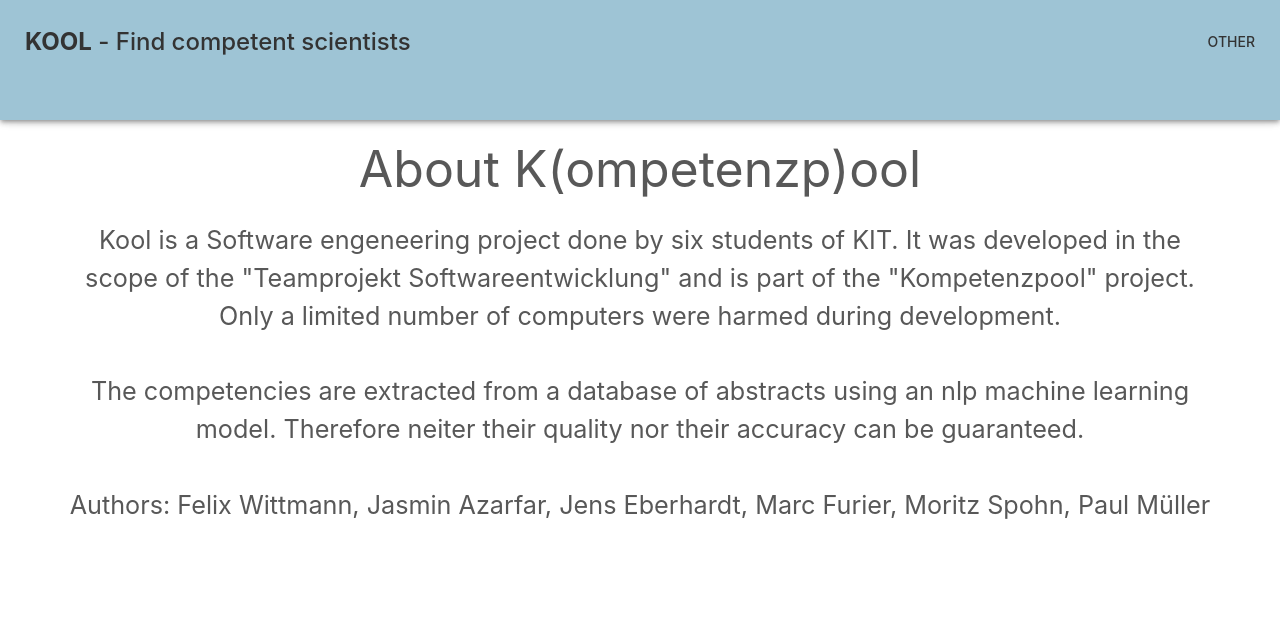
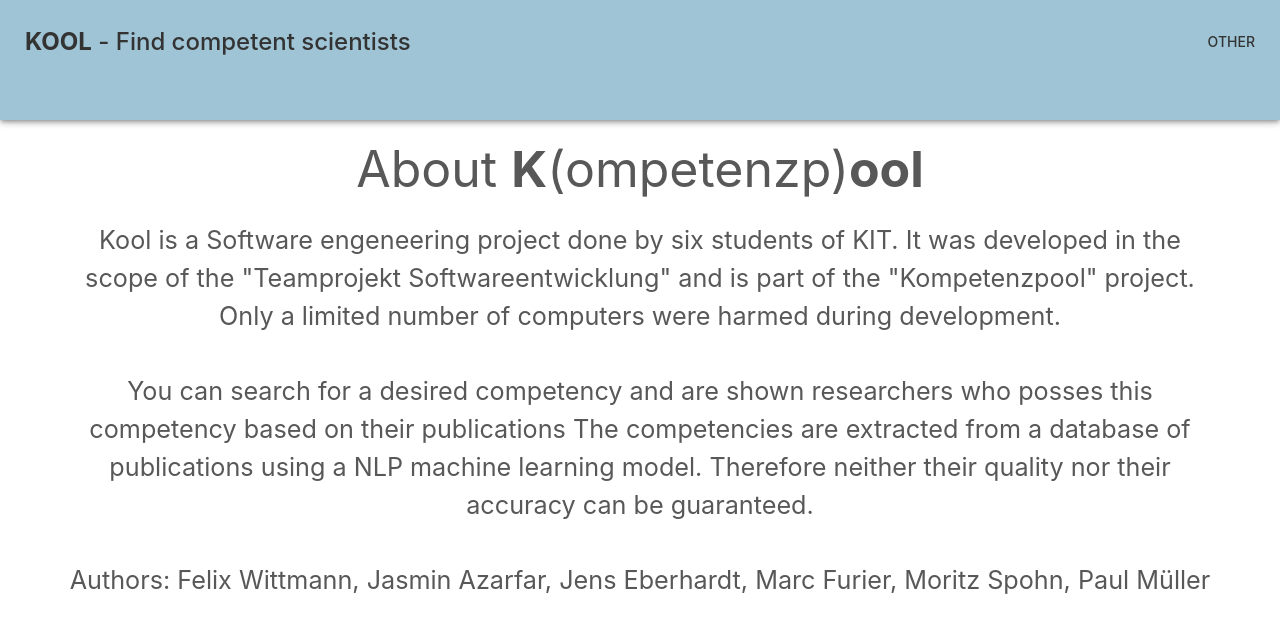
Before and after one commit to PaulKMueller/kool, a Django app: page /aboutkool/ in a window 1280 px wide. Shown: the top 633 px of the page. Run offline with Django 4.2, Linux system fonts and the light colour scheme; some libraries are stand-ins or nearby versions.

Commit message:
[refactor] grammatical corrections

```diff
--- a/frontend/templates/aboutkool.html
+++ b/frontend/templates/aboutkool.html
@@ -8,14 +8,15 @@
 </div>
 
 <div class="container" style="width: 90%;">
-  <h1 class="flow-text" style="padding-top: 100px; font-size: 50px">About K(ompetenzp)ool</h1>
+  <h1 class="flow-text" style="padding-top: 100px; font-size: 50px">About <b>K</b>(ompetenzp)<b>ool</b></h1>
   <p class="flow-text" >Kool is a Software engeneering project done by six students of KIT.
     It was developed in the scope of the "Teamprojekt Softwareentwicklung" and is part of the "Kompetenzpool" project.
     <br>
     Only a limited number of computers were harmed during development.
     <br><br>
-    The competencies are extracted from a database of abstracts using an nlp machine learning model.
-    Therefore neiter their quality nor their accuracy can be guaranteed.
+    You can search for a desired competency and are shown researchers who posses this competency based on their publications
+    The competencies are extracted from a database of publications using a NLP machine learning model.
+    Therefore neither their quality nor their accuracy can be guaranteed.
     <br><br>
     Authors: Felix Wittmann, Jasmin Azarfar, Jens Eberhardt, Marc Furier, Moritz Spohn, Paul Müller
   </p>
```
